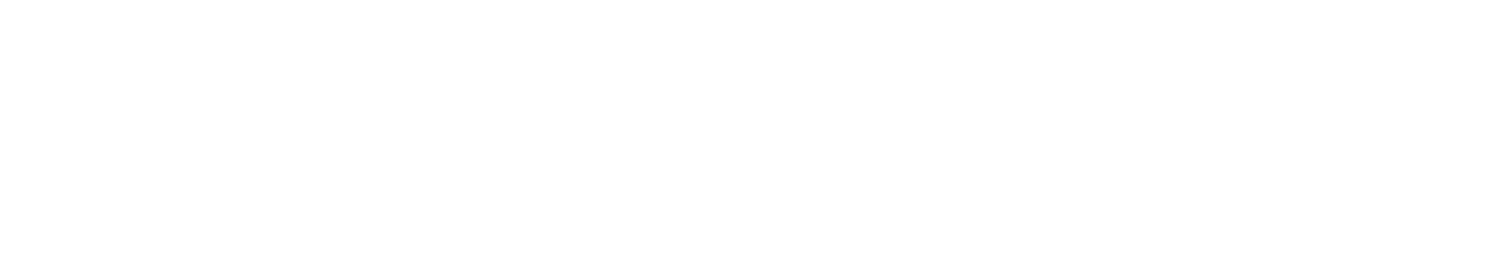
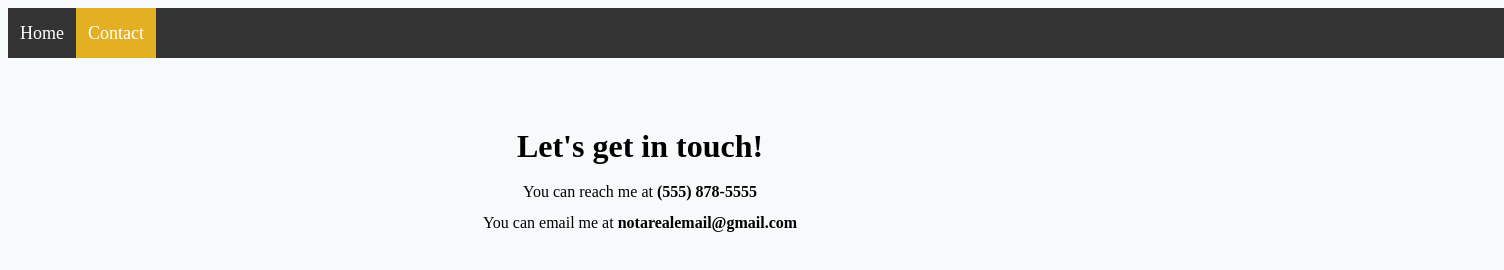
Before and after one commit to imcodingdreams/1-personal-website, a plain HTML site: page contact.html in a window 1280 px wide. Shown: the whole page, 1504 px wide, since content can reach past the window. Drawn offline with Linux system fonts and the light colour scheme.

Commit message:
Finished Website

```diff
--- a/contact.html
+++ b/contact.html
@@ -0,0 +1,21 @@
+<!DOCTYPE html>
+<html lang="en">
+<head>
+  <meta charset="UTF-8">
+  <meta http-equiv="X-UA-Compatible" content="IE=edge">
+  <meta name="viewport" content="width=device-width, initial-scale=1.0">
+  <title>Nayka Vallejo</title>
+  <link rel="stylesheet" href="style.css">
+</head>
+<body>
+  <div class="navbar">
+      <a class="inactive-btn" href="index.html">Home</a>
+      <a class="active-btn" href="contact.html">Contact</a>
+  </div>
+  <div class="container">
+    <h1>Let's get in touch!</h1>
+      <p>You can reach me at <strong>(555) 878-5555</strong></p>
+      <p>You can email me at <strong>notarealemail@gmail.com</strong></p>
+  </div>
+</body>
+</html>
--- a/style.css
+++ b/style.css
@@ -1,3 +1,9 @@
+
+body {
+  background-color: rgb(247, 250, 250);
+  font-family:'Times New Roman', Times, serif;
+}
+
 .container {
   display: flex;
   flex-direction: column;
@@ -7,18 +13,40 @@
 }
 
 .navbar {
-    height: 50px;
-    width: 1500px;
-    background:#333;
-    display: flex;
-    align-items: right;
-    justify-content:flex-start;
-    overflow: hidden;
+  height: 50px;
+  width: 1496px;
+  background: #333;
+  display: flex;
+  flex-direction: row;
+}
+
+a {
+  text-decoration: none;
+  font-family:'Times New Roman', Times, serif;
+  font-size: 18px;
+  color: white;
+  display: flex;
+  align-items: center;
+  justify-content: center;
+  padding-left: 12px;
+  padding-right: 12px;
+  width: auto;
+}
+
+a.active-btn {
+  color: white;
+  background-color: #e3af23;
+}
+
+a.inactive-btn:hover {
+  color: #333;
+  background-color: lightgray;
 }
 
 p {
   margin: .5%;
 }
+
 h1 {
   margin-top: 2%;
   margin-bottom: .9%;
```
Also changed, not shown: index.html (+2 -5 lines).
